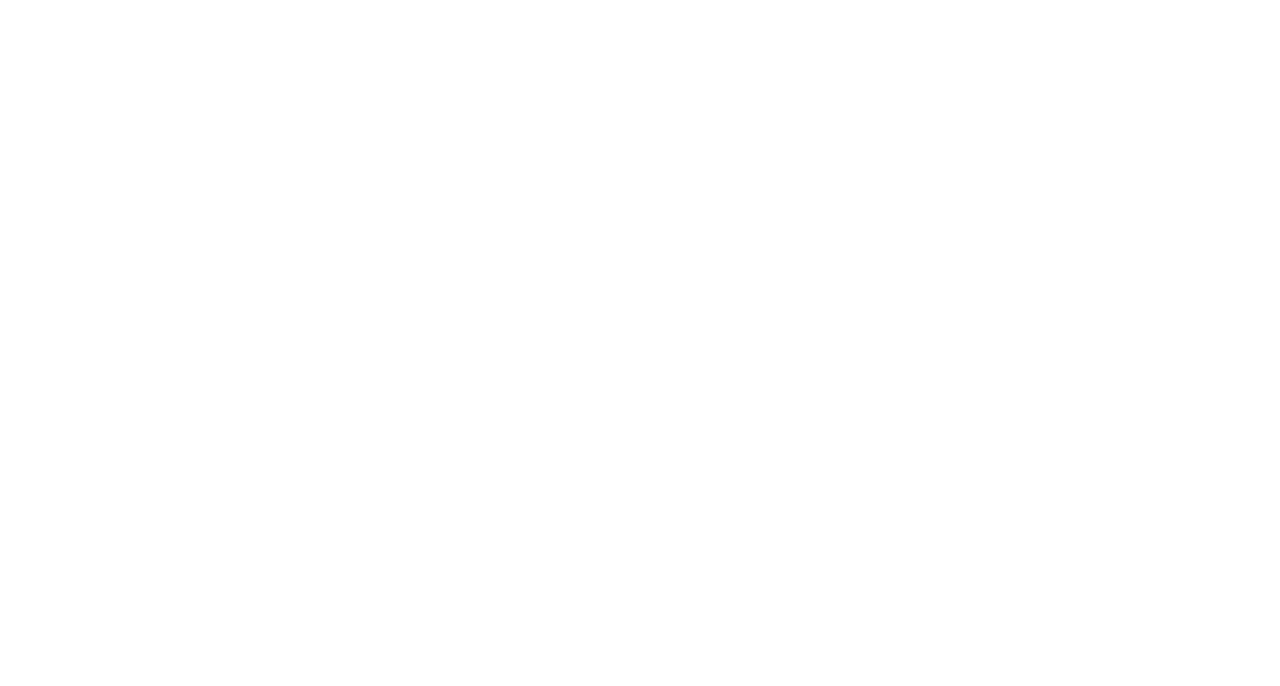
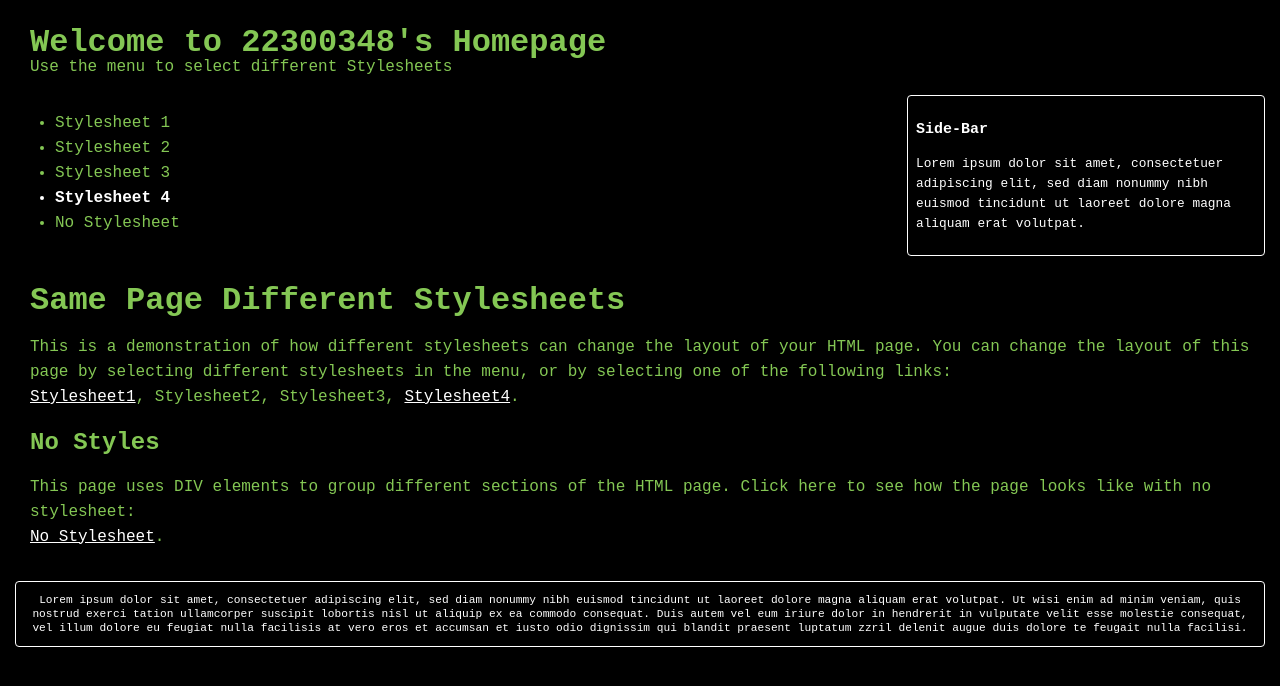
Before and after one commit to 2024OSS/1-draft3ris, a plain HTML site: page style2.html in a window 1280 px wide. Drawn offline with Linux system fonts and the light colour scheme.

Commit message:
finished style2, fixed minor formatting in nostyle and style1

```diff
--- a/style2.html
+++ b/style2.html
@@ -0,0 +1,156 @@
+<!DOCTYPE html>
+<html lang="en">
+<style>
+
+    body{
+        font:100% Courier New;
+        background-color:black;
+        color:#84c754;
+        margin:15px;
+        line-height:25px;
+    }
+
+    .contentbox{
+        position:relative;
+        overflow:auto;
+    }
+
+    .content{
+        padding:15px;
+    }
+
+    .topbar{
+        padding:15px;
+    }
+
+    .topbar h1, .topbar p{
+        margin:0;
+    }
+
+    .sidebar{
+        top:0;
+        right:0;
+        position:absolute;
+        width:340px;
+        padding:8px;
+        color:white;
+        border-radius:4px;
+        border-width:1px;
+        border-style:solid;
+        border-color:white;
+        font-size:80%;
+        line-height:20px;
+    }
+
+    .bottombar{
+        position:relative;
+        border-color:white;
+        border-width:1px;
+        border-style:solid;
+        border-radius:4px;
+        font-size:70%;
+        text-align:center;
+        line-height:14px;
+        padding-left:10px;
+        padding-right:10px;
+        color:white;
+    }
+
+    .item, .menulink{
+        text-decoration: none;
+        color: #84c754;
+    }
+
+    .item:hover{
+        color:white;
+    }
+
+    .content{
+        position:relative;
+    }
+
+    #textlink1, #textlink2, #textlink3{
+        color:white;
+    }
+
+    #textlink1:hover, #textlink2:hover, #textlink3:hover{
+        color: #84c754;
+    }
+
+    @media (max-width:600px){
+        .sidebar{
+            position:relative;
+            width:auto;
+            margin-bottom:10px;
+        }
+    }
+</style>
+<head>
+    <meta charset="UTF-8">
+    <meta name="viewport" content="width=device-width, initial-scale=1.0">
+    <title>Document</title>
+</head>
+<body>
+    <div class="topbar">
+        <h1>
+            Welcome to 22300348's Homepage
+        </h1>
+        <p>
+            Use the menu to select different Stylesheets
+        </p>
+    </div> <!--topbar-->
+    <div class="contentbox">
+        <div class="menubar">
+            <ul>
+                <a href="./style1.html" class="menulink"><li class="item">Stylesheet 1</li></a>
+                <li class="item">Stylesheet 2</li>
+                <li class="item">Stylesheet 3</li>
+                <a href="./style2.html" class="menulink"><li class="item" style="font-weight:bold; color:white">Stylesheet 4</li></a>
+                <a href="./nostyle.html" class="menulink"><li class="item">No Stylesheet</li></a>
+            </ul>
+        </div><!--menubar-->
+
+        <div class="content">
+            <h1>Same Page Different Stylesheets</h1>
+            <p>
+                This is a demonstration of how different stylesheets can change the layout of your HTML page. You can change
+                the
+                layout of this page by selecting different stylesheets in the menu, or by selecting one of the following
+                links:<br>
+                <a href="./style1.html" id="textlink1">Stylesheet1</a>,
+                Stylesheet2,
+                Stylesheet3,
+                <a href="./style2.html" id="textlink2">Stylesheet4</a>.
+            </p>
+            <h2>No Styles</h2>
+            <p>
+                This page uses DIV elements to group different sections of the HTML page. Click here to see how the page
+                looks
+                like with no stylesheet:<br>
+                <a href="./nostyle.html" id="textlink3">No Stylesheet</a>.
+            </p>
+        </div><!--content-->
+
+        <div class="sidebar">
+            <h3>Side-Bar</h3>
+            <p>
+                Lorem ipsum dolor sit amet, consectetuer adipiscing elit, sed diam nonummy nibh euismod tincidunt ut
+                laoreet
+                dolore magna aliquam erat volutpat.
+            </p>
+        </div><!--sidebar-->
+
+        <div class="bottombar">
+            <p>
+                Lorem ipsum dolor sit amet, consectetuer adipiscing elit, sed diam nonummy nibh euismod tincidunt ut laoreet
+                dolore magna aliquam erat volutpat. Ut wisi enim ad minim veniam, quis nostrud exerci tation ullamcorper
+                suscipit lobortis nisl ut aliquip ex ea commodo consequat. Duis autem vel eum iriure dolor in hendrerit in
+                vulputate velit esse molestie consequat, vel illum dolore eu feugiat nulla facilisis at vero eros et
+                accumsan et
+                iusto odio dignissim qui blandit praesent luptatum zzril delenit augue duis dolore te feugait nulla
+                facilisi.
+            </p>
+        </div>
+    </div><!--contentbox-->
+</body>
+</html>
```
Also changed, not shown: index.html (+0 -1 lines), nostyle.html (+1 -1 lines), style1.html (+5 -5 lines), 1 other file.
